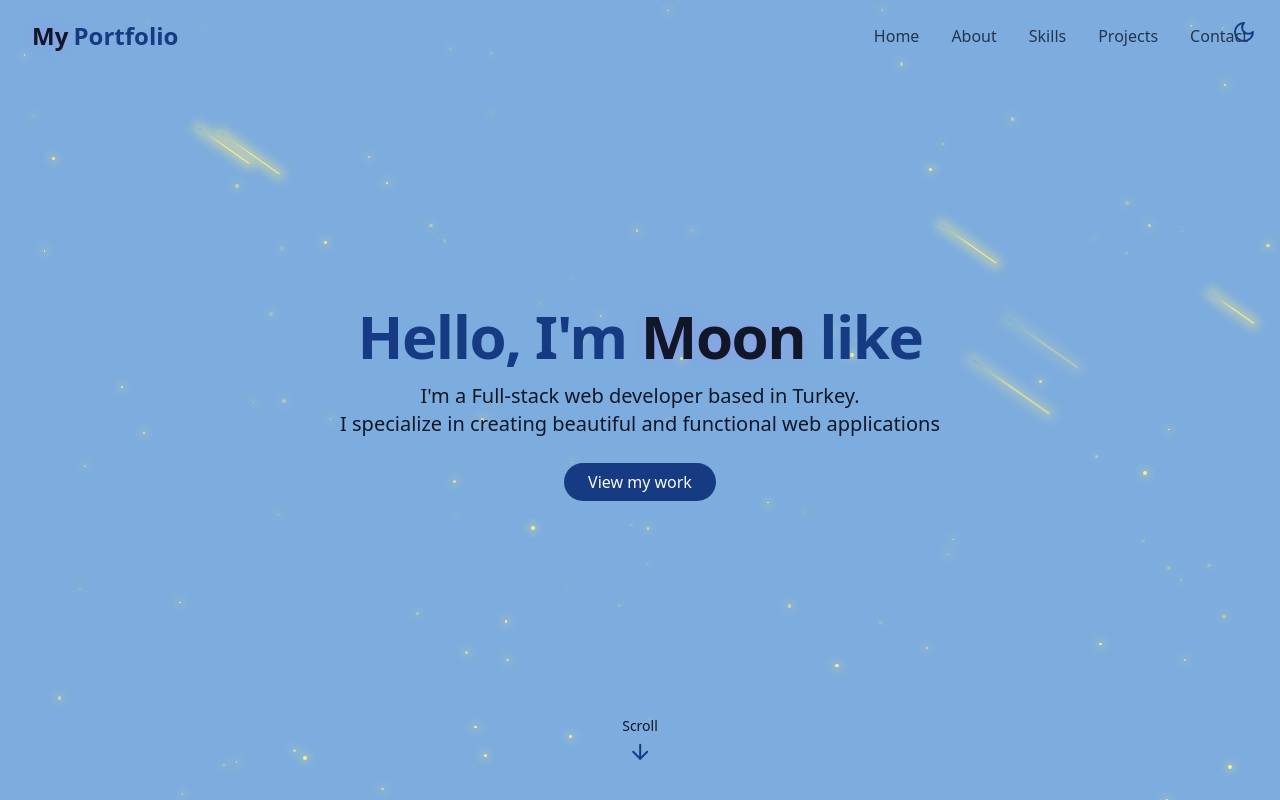
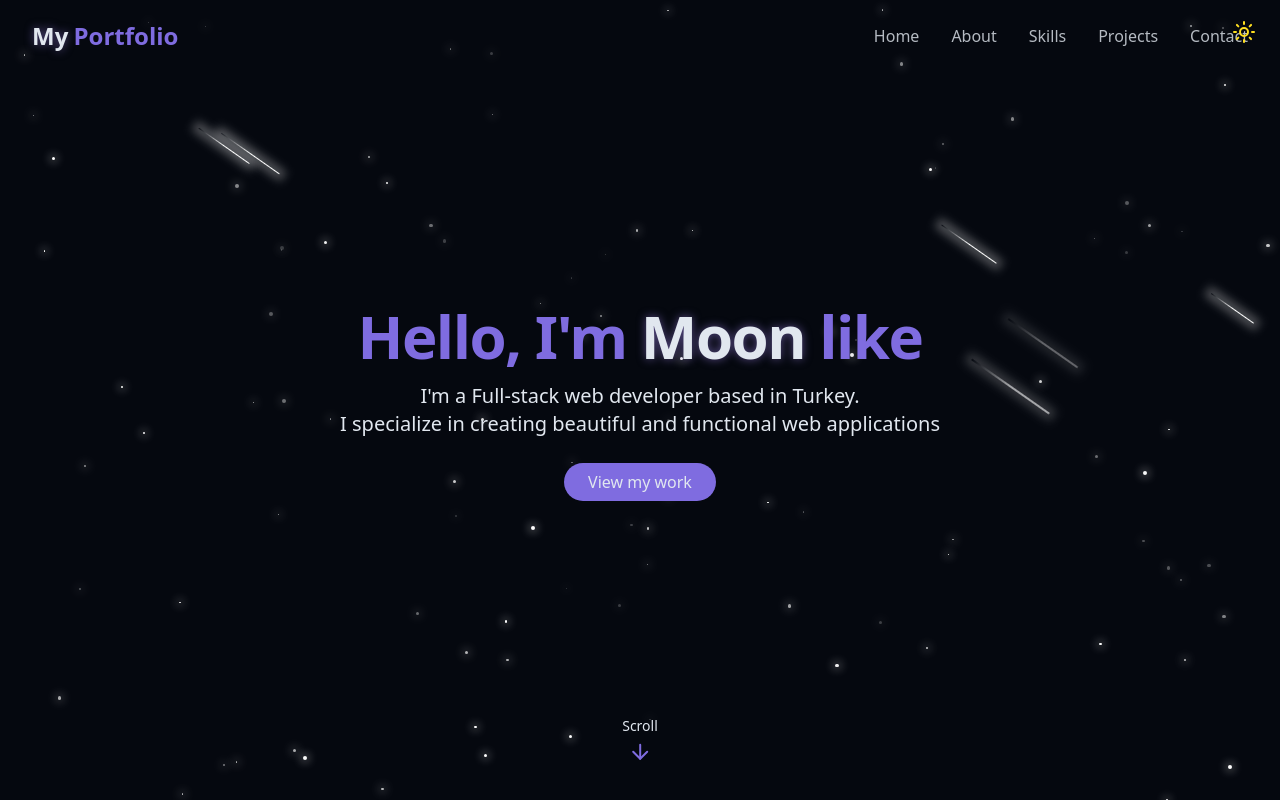
Before and after one commit to mahzzaa/react-portfolio, a React (Vite) app: page / in a window 1280 px wide. Shown: the top 800 px of the page. Built offline with nearby package versions, Linux system fonts and the light colour scheme.

Commit message:
set default them

```diff
--- a/src/components/ThemeToggle.jsx
+++ b/src/components/ThemeToggle.jsx
@@ -5,15 +5,19 @@ import { cn } from "../lib/utils";
 export const ThemeToggle = () => {
   const [isDarkMode, setIsDarkMode] = useState(false);
 
-  // set the initial theme based on the user's preference
+  // set the initial theme based on the user's preference or default to dark
   useEffect(() => {
     const storedTheme = localStorage.getItem("theme");
-    if (storedTheme === "dark") {
+    if (storedTheme === "light") {
+      setIsDarkMode(false);
+      document.documentElement.classList.remove("dark");
+    } else {
+      // Default to dark mode if no preference is stored or is set to dark
       setIsDarkMode(true);
       document.documentElement.classList.add("dark");
-    } else {
-      setIsDarkMode(false);
-      document.documentElement.classList.remove("dark");
+      if (!storedTheme) {
+        localStorage.setItem("theme", "dark"); // Store the default preference
+      }
     }
   }, []);
 
```
